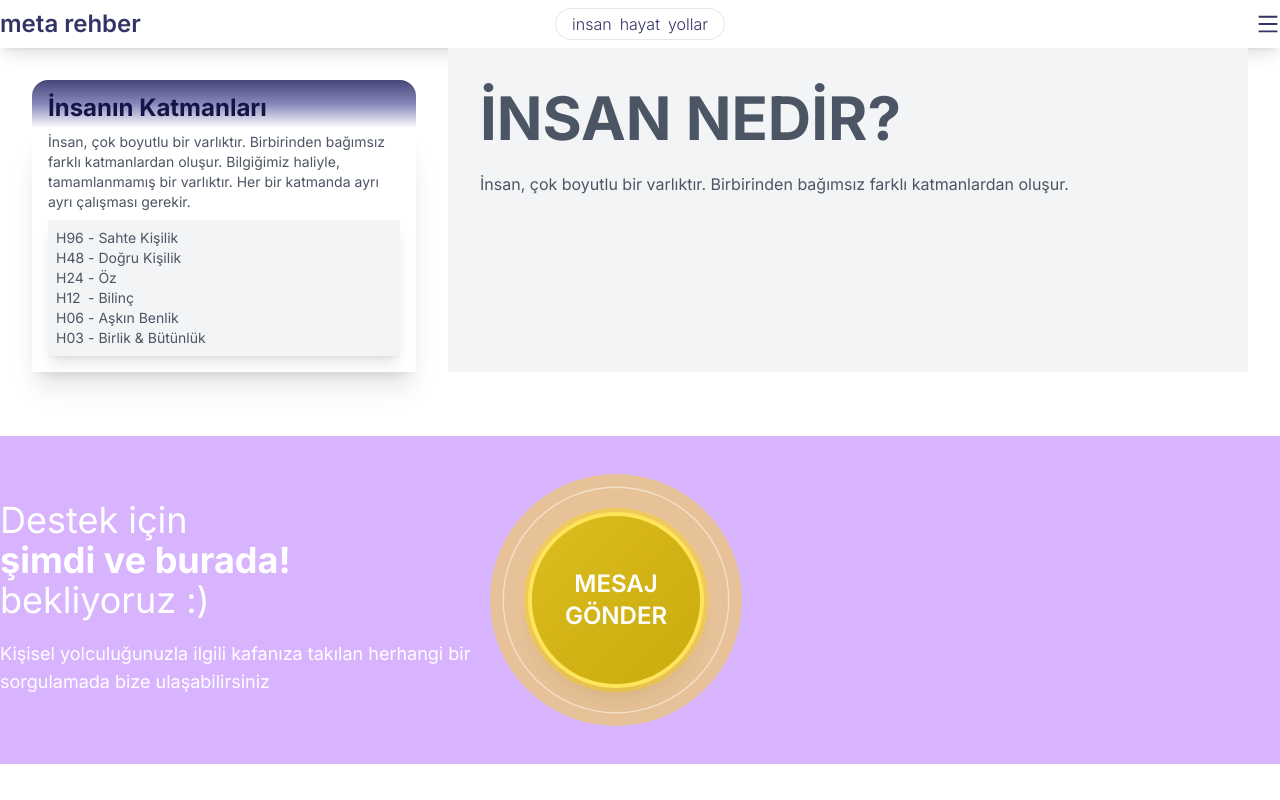
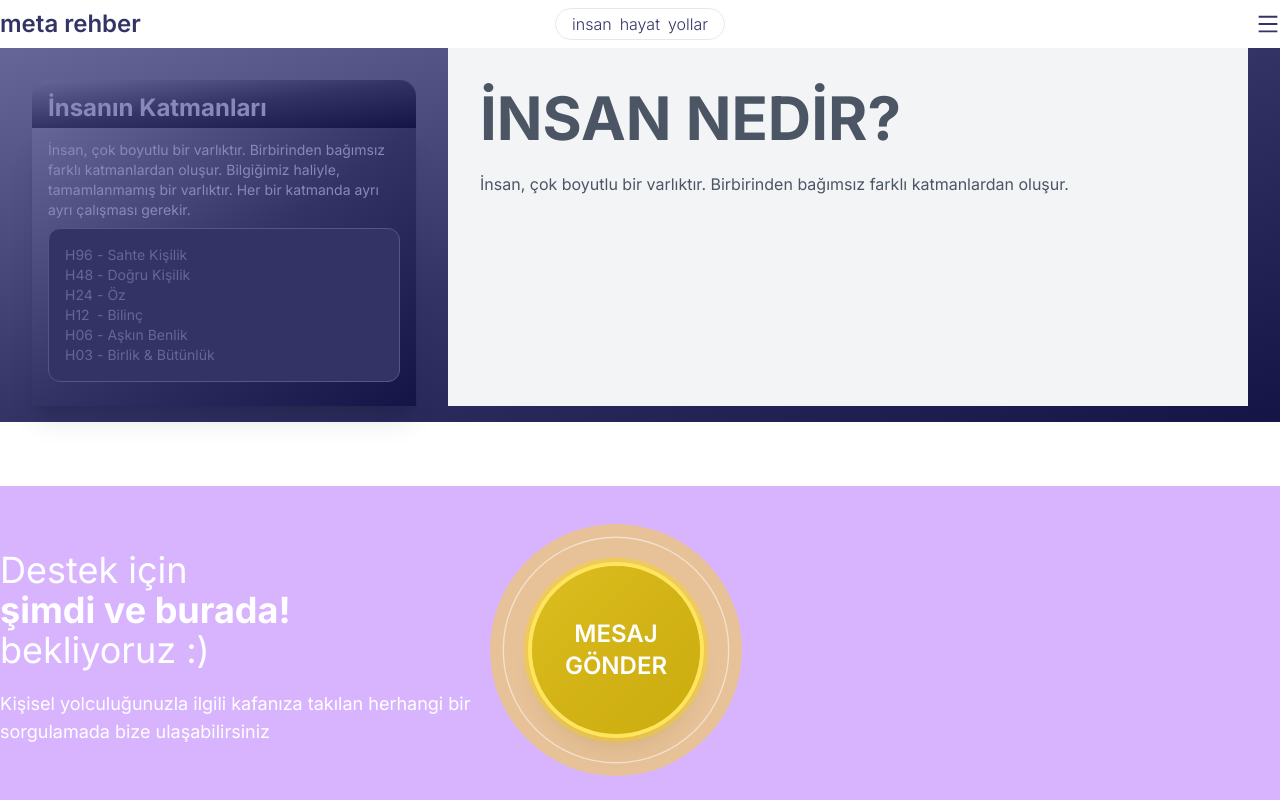
Before and after one commit to rcteenx/metarehber, a Next.js app: page /insan in a window 1280 px wide. Shown: the top 800 px of the page. Built offline with nearby package versions, Linux system fonts and the light colour scheme.

Commit message:
update insan design

```diff
--- a/app/globals.css
+++ b/app/globals.css
@@ -40,8 +40,11 @@
   .gradientPrimaryLD {
     @apply bg-gradient-to-br from-primary-light-3 via-primary to-primary-dark-3 text-primary-light-5;
   }
-  .gradientPrimaryL5L3 {
+  .gradientPrimaryL1ToWhite {
     @apply bg-gradient-to-b from-primary-light-1 via-primary-light-5 to-white text-primary-dark-3;
+  }
+  .gradientWhiteToPrimaryL1 {
+    @apply bg-gradient-to-b from-white via-primary-light-5 to-primary-light-1 text-primary-dark-3;
   }
   .gradientPrimary {
     @apply bg-gradient-to-br from-primary to-black text-white;
@@ -79,7 +82,7 @@
     @apply mt-2 sm:mt-4 px-4 md:px-8 text-gray-600;
   }
   #pgSticker h2 {
-    @apply mb-0 px-4 pt-3 pb-1 text-xl md:max-w-sm md:text-2xl gradientPrimaryL5L3 rounded-t-2xl;
+    @apply mb-0 px-4 pt-3 pb-1 text-xl md:max-w-sm md:text-2xl gradientPrimaryLD rounded-t-2xl;
   }
   #pgSticker h3 {
     @apply text-sm sm:text-base;
@@ -87,8 +90,14 @@
   #pgSticker p {
     @apply text-xs sm:text-sm;
   }
+  #pgSticker ul {
+    @apply my-2 p-4 bg-primary border border-primary-light-2 rounded-xl;
+  }
   #pgSticker ul li {
-    @apply text-xs sm:text-sm;
+    @apply text-xs sm:text-sm  text-primary-light-3;
+  }
+  #pgSticker ul li a:hover {
+    @apply text-primary-light-5;
   }
   #pgHeader {
     @apply my-4 md:my-0 container-p flex-1 bg-gray-100 md:mr-8 text-gray-600;
--- a/app/insan/page.jsx
+++ b/app/insan/page.jsx
@@ -8,14 +8,14 @@ import SocialMedia from "@/components/sections/common/z-social-media";
 export default function StaticPage() {
   return (
     <>
-      <div className="flex flex-col md:flex-row ">
+      <div className="flex flex-col md:flex-row gradientPrimaryLD md:pb-4">
         <PageSticker h2Title="İnsanın Katmanları">
           <p>
             İnsan, çok boyutlu bir varlıktır. Birbirinden bağımsız farklı
             katmanlardan oluşur. Bilgiğimiz haliyle, tamamlanmamış bir
             varlıktır. Her bir katmanda ayrı ayrı çalışması gerekir.
           </p>
-          <ul className="mt-2 p-2 bg-gray-100 shadow-lg">
+          <ul className="">
             <li>
               <a href="#">
                 <span className="w-8 inline-block">H96</span>- Sahte Kişilik
@@ -27,8 +27,9 @@ export default function StaticPage() {
               </a>
             </li>
             <li>
-              <a href="#"></a>
-              <span className="w-8 inline-block">H24</span>- Öz
+              <a href="#">
+                <span className="w-8 inline-block">H24</span>- Öz
+              </a>
             </li>
             <li>
               <a href="#">
--- a/components/templates/pageSticker.jsx
+++ b/components/templates/pageSticker.jsx
@@ -2,7 +2,9 @@ export default function PageSticker({ h2Title, children }) {
   return (
     <div id="pgSticker">
       <h2>{h2Title}</h2>
-      <div className="px-4 pb-4 shadow-xl md:max-w-sm">{children}</div>
+      <div className="px-4 pt-2 pb-4 shadow-xl md:max-w-sm gradientPrimaryLD">
+        {children}
+      </div>
     </div>
   );
 }
```
